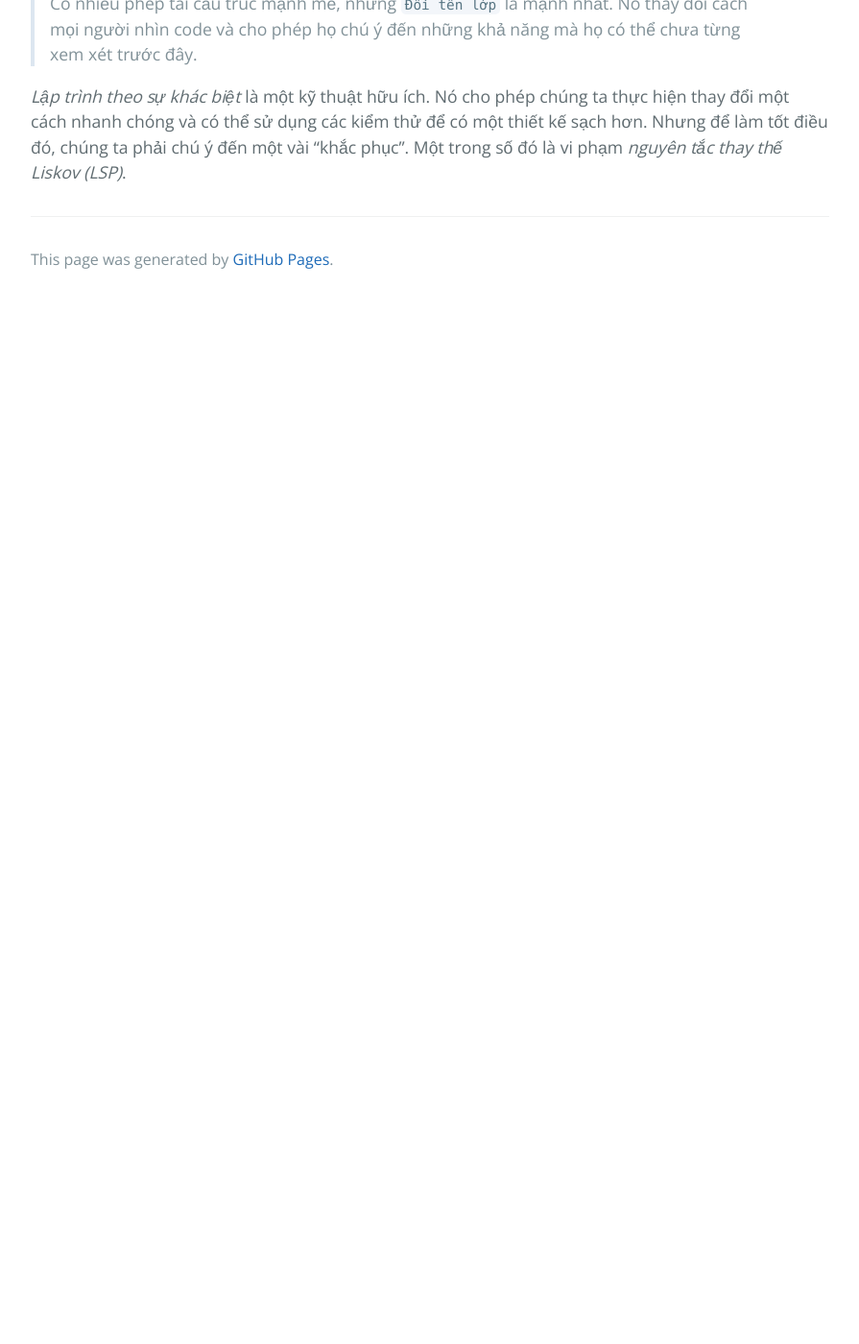
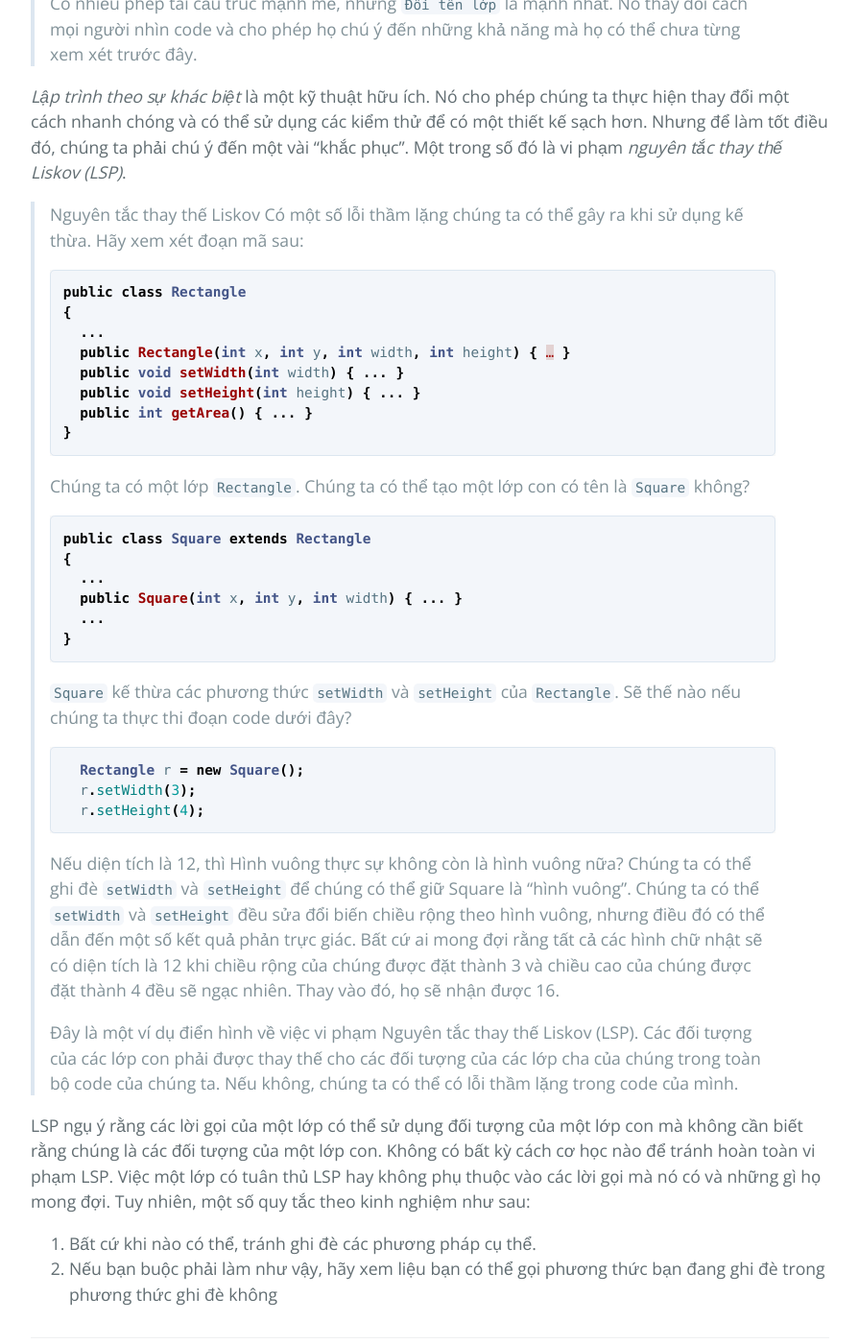
Before and after one commit to HaiBV/haibv.github.io, a Jekyll site: the page built from working-effectively-with-legacy-code/chapter-8-how-do-i-add-a-feature.md, in a window 1280 px wide and 1400 px high, scrolled down 15525 px. Shown: the whole window at 96% size, without its empty margins (192-1087 px from the left). Built offline with Jekyll 4.4.1, drawn with Linux system fonts in a browser that asks for light colours; our own code applies the rules of GitHub Pages for plain Markdown files; before the commit the page ends 15839 px from its top, so only the background shows below that.

Commit message:
Book - Working Efectively with Legacy Code - P2 - C8

````diff
--- a/working-effectively-with-legacy-code/chapter-8-how-do-i-add-a-feature.md
+++ b/working-effectively-with-legacy-code/chapter-8-how-do-i-add-a-feature.md
@@ -468,3 +468,45 @@ Hình 8.6 `MailingConfiguration` _đổi tên thành_ `MailingList`.
 > Có nhiều phép tái cấu trúc mạnh mẽ, nhưng `Đổi tên lớp` là mạnh nhất. Nó thay đổi cách mọi người nhìn code và cho phép họ chú ý đến những khả năng mà họ có thể chưa từng xem xét trước đây.
 
 _Lập trình theo sự khác biệt_ là một kỹ thuật hữu ích. Nó cho phép chúng ta thực hiện thay đổi một cách nhanh chóng và có thể sử dụng các kiểm thử để có một thiết kế sạch hơn. Nhưng để làm tốt điều đó, chúng ta phải chú ý đến một vài “khắc phục”. Một trong số đó là vi phạm _nguyên tắc thay thế Liskov (LSP)_.
+
+> Nguyên tắc thay thế Liskov
+> Có một số lỗi thầm lặng chúng ta có thể gây ra khi sử dụng kế thừa.
+> Hãy xem xét đoạn mã sau:
+>
+> ```java
+> public class Rectangle
+> {
+>   ...
+>   public Rectangle(int x, int y, int width, int height) { … }
+>   public void setWidth(int width) { ... }
+>   public void setHeight(int height) { ... }
+>   public int getArea() { ... }
+> }
+> ```
+>
+> Chúng ta có một lớp `Rectangle`. Chúng ta có thể tạo một lớp con có tên là `Square` không?
+>
+> ```java
+> public class Square extends Rectangle
+> {
+>   ...
+>   public Square(int x, int y, int width) { ... }
+>   ...
+> }
+> ```
+>
+> `Square` kế thừa các phương thức `setWidth` và `setHeight` của `Rectangle`. Sẽ thế nào nếu chúng ta thực thi đoạn code dưới đây?
+>
+> ```java
+>   Rectangle r = new Square();
+>   r.setWidth(3);
+>   r.setHeight(4);
+> ```
+>
+> Nếu diện tích là 12, thì Hình vuông thực sự không còn là hình vuông nữa? Chúng ta có thể ghi đè `setWidth` và `setHeight` để chúng có thể giữ Square là "hình vuông". Chúng ta có thể `setWidth` và `setHeight` đều sửa đổi biến chiều rộng theo hình vuông, nhưng điều đó có thể dẫn đến một số kết quả phản trực giác. Bất cứ ai mong đợi rằng tất cả các hình chữ nhật sẽ có diện tích là 12 khi chiều rộng của chúng được đặt thành 3 và chiều cao của chúng được đặt thành 4 đều sẽ ngạc nhiên. Thay vào đó, họ sẽ nhận được 16.
+>
+> Đây là một ví dụ điển hình về việc vi phạm Nguyên tắc thay thế Liskov (LSP). Các đối tượng của các lớp con phải được thay thế cho các đối tượng của các lớp cha của chúng trong toàn bộ code của chúng ta. Nếu không, chúng ta có thể có lỗi thầm lặng trong code của mình.
+
+LSP ngụ ý rằng các lời gọi của một lớp có thể sử dụng đối tượng của một lớp con mà không cần biết rằng chúng là các đối tượng của một lớp con. Không có bất kỳ cách cơ học nào để tránh hoàn toàn vi phạm LSP. Việc một lớp có tuân thủ LSP hay không phụ thuộc vào các lời gọi mà nó có và những gì họ mong đợi. Tuy nhiên, một số quy tắc theo kinh nghiệm như sau:
+1. Bất cứ khi nào có thể, tránh ghi đè các phương pháp cụ thể.
+2. Nếu bạn buộc phải làm như vậy, hãy xem liệu bạn có thể gọi phương thức bạn đang ghi đè trong phương thức ghi đè không
````
